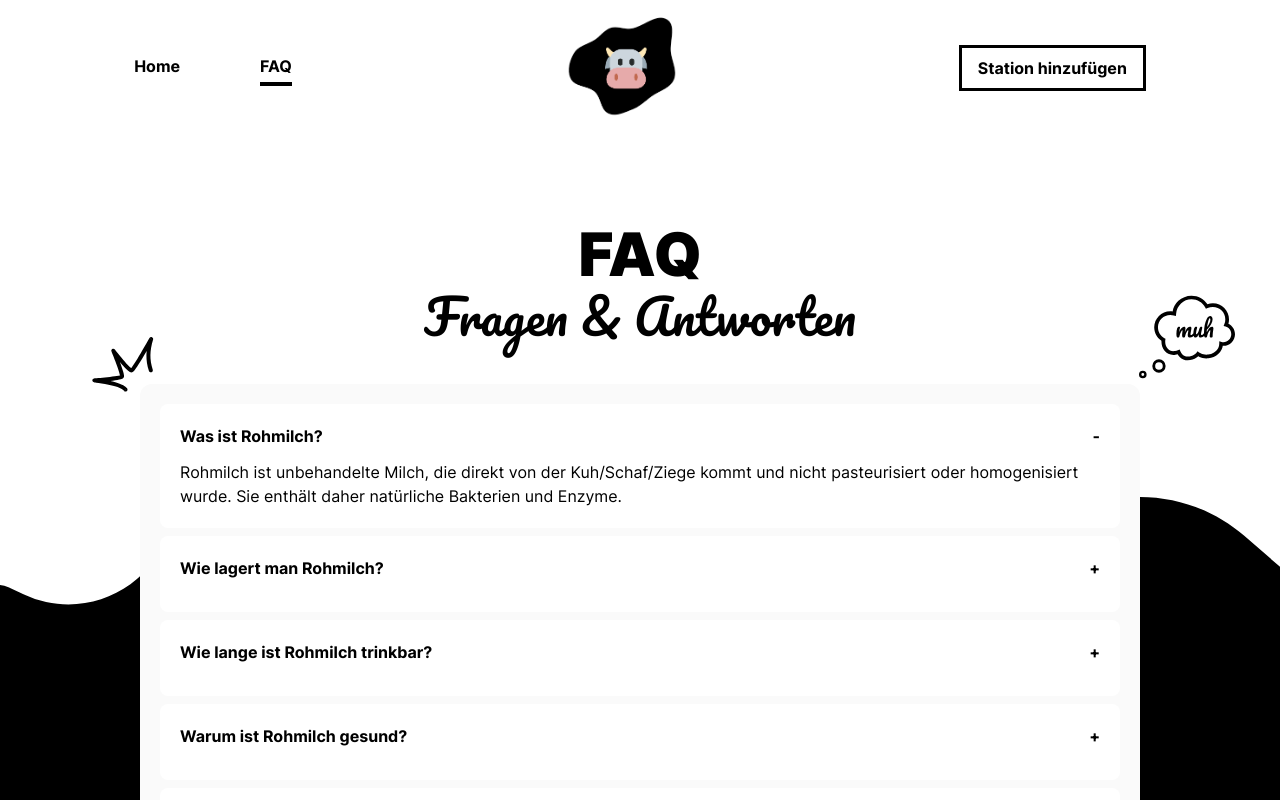
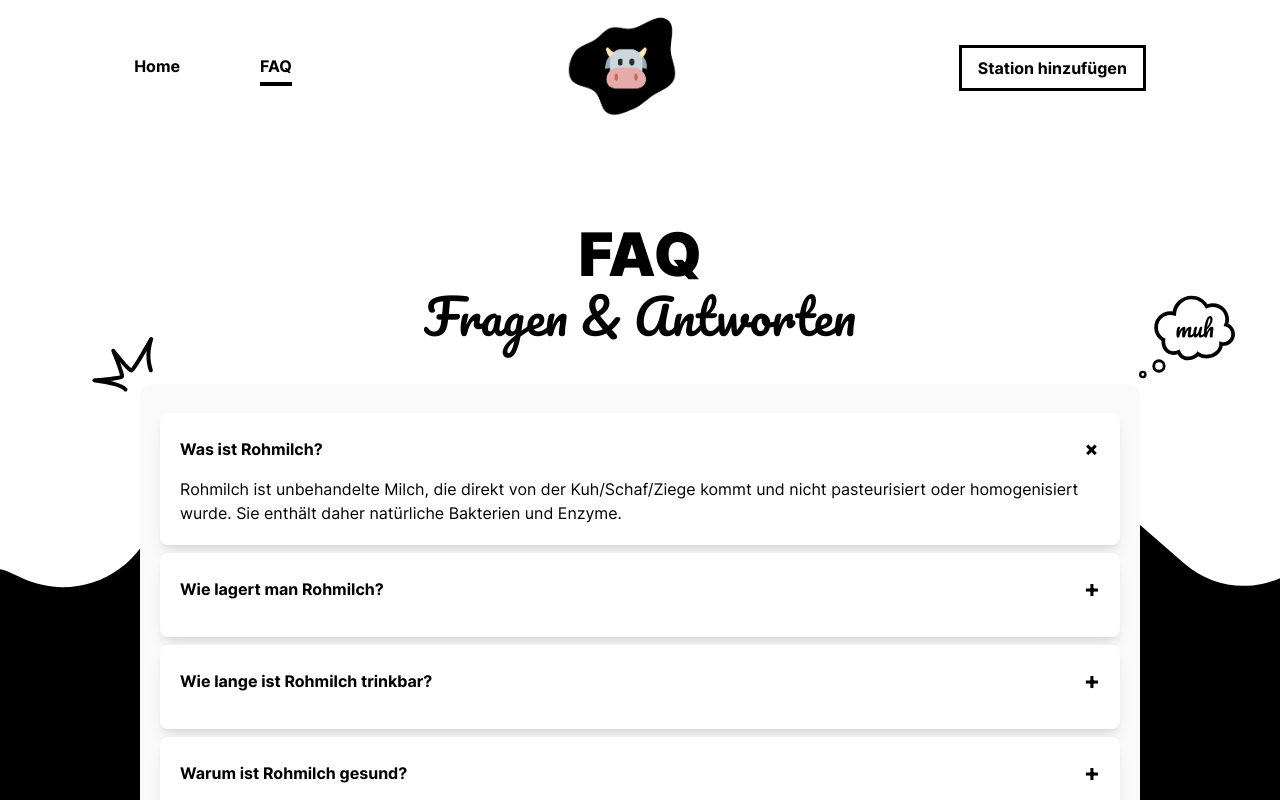
Before and after one commit to meisteraxel/rohmilch-kaufen.de, a React (Vite) app: page /faq in a window 1280 px wide. Shown: the top 800 px of the page. Built offline with nearby package versions, Linux system fonts and the light colour scheme.

Commit message:
adjusted styling of accordion

```diff
--- a/src/components/accordion.jsx
+++ b/src/components/accordion.jsx
@@ -50,11 +50,19 @@ function Accordion() {
       {data.map((item, index) => (
         <div
           onClick={() => toggle(index)}
-          className="item rounded-lg bg-white p-5 font-inter cursor-pointer"
+          className="item rounded-lg bg-white p-5 font-inter cursor-pointer shadow-lg"
         >
           <div className="title font-inter-bold text-base flex justify-between items-center mb-3">
             <h2>{item.question}</h2>
-            <span>{selected === index ? "-" : "+"}</span>
+            <span
+              className={
+                selected === index
+                  ? "text-2xl rotate-45 transition-all"
+                  : "text-2xl transition-all"
+              }
+            >
+              +
+            </span>
           </div>
           <div className={selected === index ? "content show" : "content"}>
             {item.answer}
--- a/src/pages/faq.jsx
+++ b/src/pages/faq.jsx
@@ -10,7 +10,7 @@ function Faq() {
   return (
     <>
       <Navbar />
-      <main className="container mx-auto px-10 py-5 flex flex-col items-center">
+      <main className="container mx-auto px-10 py-5 flex flex-col items-center mb-10">
         <h1 className="text-6xl text-center font-inter-black mb-10 mt-20">
           FAQ
           <br />
@@ -29,7 +29,7 @@ function Faq() {
             alt=""
             className="w-24 h-24 absolute -z-10 -right-[95px] -top-[95px]"
           />
-          <div className="bg-[#fafafa] p-5 rounded-xl h-screen">
+          <div className="bg-[#fafafa] p-5 rounded-xl h-[650px] flex items-center">
             <Accordion />
           </div>
         </div>
--- a/src/pages/home.jsx
+++ b/src/pages/home.jsx
@@ -18,7 +18,7 @@ function Home() {
     <>
       <Navbar toggleForm={togglePopup} />
       <Pageload />
-      <main className="container mx-auto px-10 py-5 flex flex-col items-center">
+      <main className="container mx-auto px-10 py-5 flex flex-col items-center mb-10">
         <h1 className="text-6xl text-center font-inter-black mb-10 mt-20">
           Rohmilch
           <br />
```
